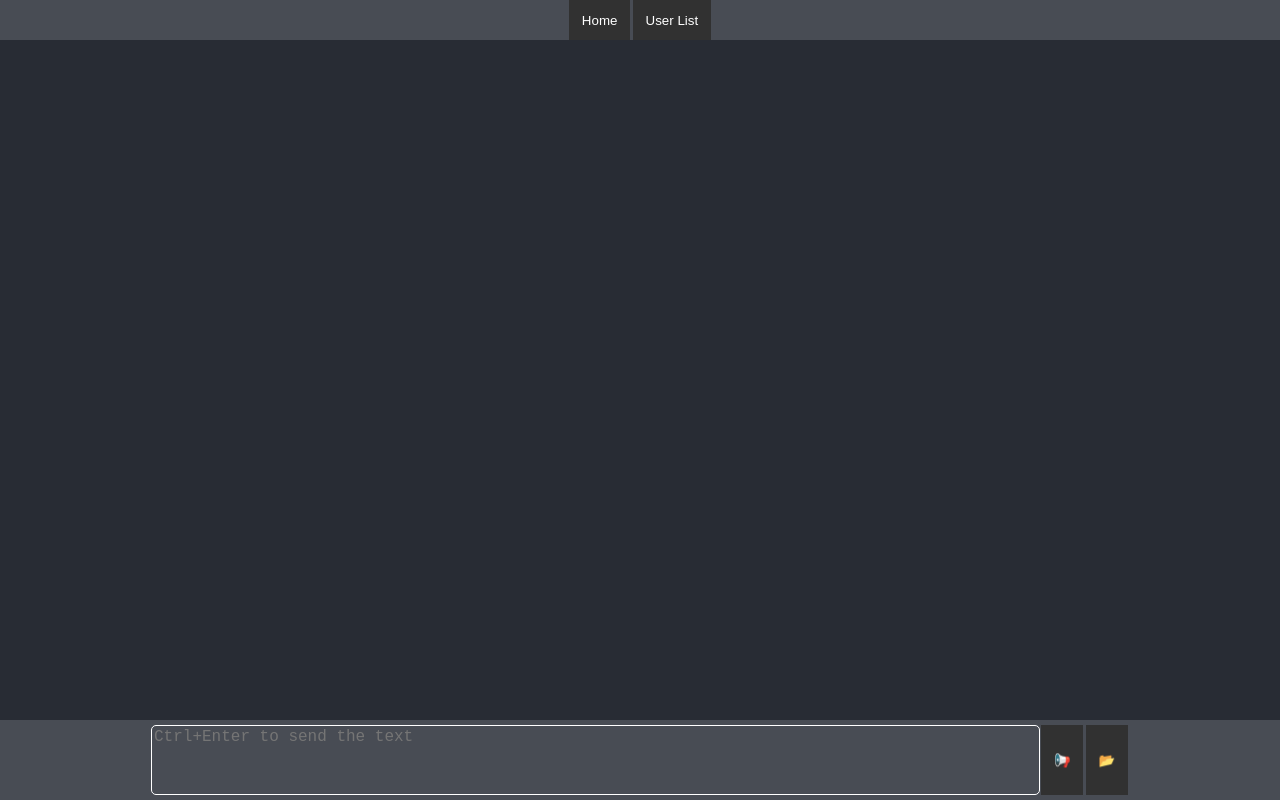
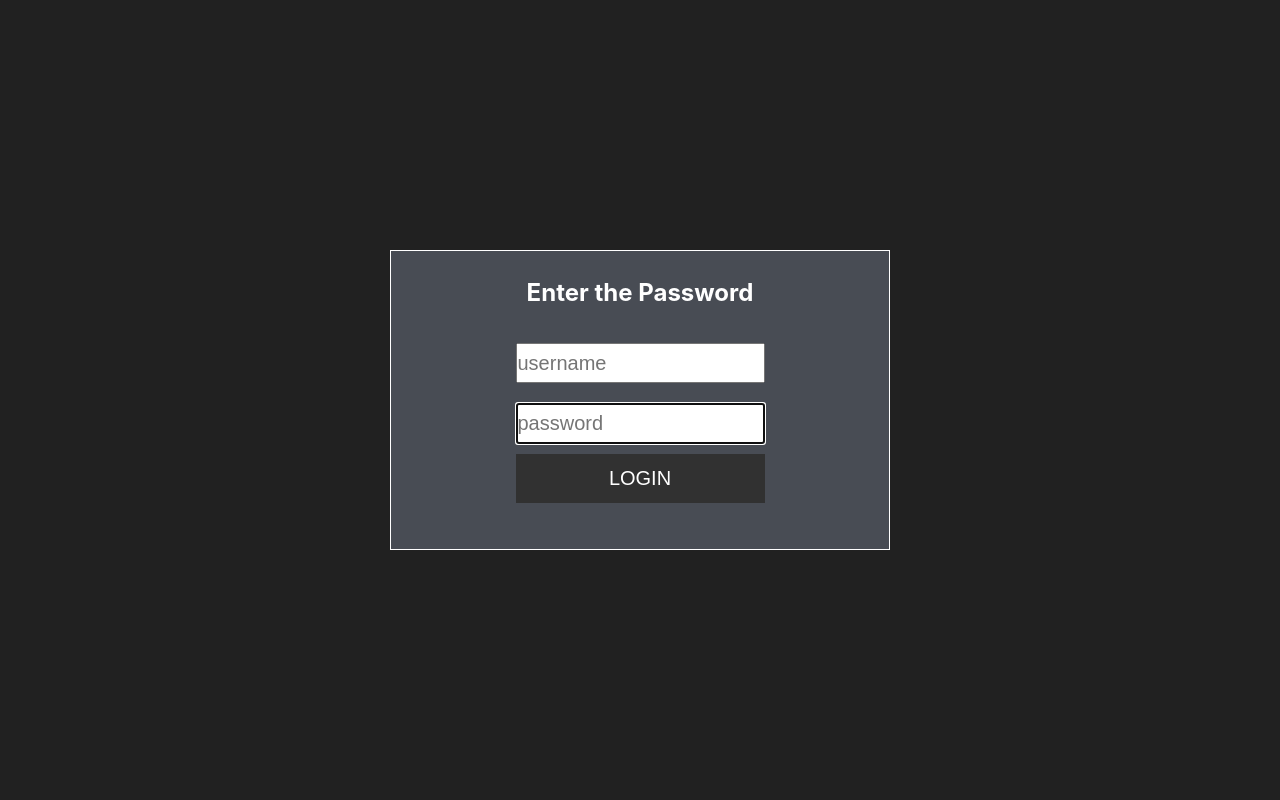
Before and after one commit to dlguswo333/chatFile-front, a React (Create React App) app: page / in a window 1280 px wide. Built offline with nearby package versions, Linux system fonts and the light colour scheme.

Commit message:
edit sign in

```diff
--- a/src/App.js
+++ b/src/App.js
@@ -26,9 +26,11 @@ class App extends Component {
     this.sendFile = this.sendFile.bind(this);
     this.downloadFile = this.downloadFile.bind(this);
     this.onInputTextChange = this.onInputTextChange.bind(this);
+    this.signIn = this.signIn.bind(this);
   }
 
   componentDidMount() {
+    if (this.state.isLoggedIn) {
       socket.on(data.front_connect, () => {
         this.setState({
           myUserName: socket.id,
@@ -47,6 +49,7 @@ class App extends Component {
         if (this.state.messageList !== [] || message.key !== this.state.messageList[this.state.messageList.length - 1].key)
           this.onReceive(message);
       });
+    }
   }
 
   onInputTextChange(value) {
@@ -98,8 +101,22 @@ class App extends Component {
     });
     this.refChatBoard.current.scrollToBottom();
   }
+
+  signIn(id, pw) {
+    var formData = new FormData();
+    formData.append('id', id);
+    formData.append('pw', pw);
+    axios.post(`http://localhost:${data.back_port}/signIn`, formData, {
+
+    }).then((res) => {
+      console.log('sign in');
+    }).catch((err) => {
+      console.error(err.message);
+    })
+  }
+
   render() {
-    if (!this.state.isLoggedIn) {
+    if (this.state.isLoggedIn) {
       return (
         <div className="App">
           <Navi />
@@ -122,7 +139,7 @@ class App extends Component {
     else {
       return (
         <div className="App">
-          <Login ></Login>
+          <Login signIn={this.signIn}></Login>
         </div>
       );
     }
--- a/src/Login.css
+++ b/src/Login.css
@@ -12,24 +12,26 @@
   text-align: center;
 }
 input{
-  width: 250px;
+  width: 50%;
   font-size: 15pt;
-  line-height: 30px;
+  line-height: 15pt;
+  padding: 5pt 0;
   margin-top: 10px;
   margin-bottom: 10px;
 }
 h2{
-  padding: 10px;
+  padding: 5pt;
   margin: none;
 }
 .LoginButton{
   font-size: 15pt;
-  width: 200px;
-  height: 50px;
+  width: 50%;
+  padding: 10pt 0;
   border-radius: none;
   background-color: #313131;
   border: none;
   color: white;
+  transition: 0.3s;
 }
 .LoginButton:hover{
   background-color: #CA3E47;
--- a/src/Login.js
+++ b/src/Login.js
@@ -6,12 +6,13 @@ class Login extends Component {
     super(props);
     this.state =
     {
-      value: ''
+      id: '',
+      pw: ''
     };
     this.log = this.log.bind(this);
     this.onSubmit = this.onSubmit.bind(this);
-    this.refUserName = React.createRef();
-    this.refPassword = React.createRef();
+    this.refId = React.createRef();
+    this.Pw = React.createRef();
   }
   log(e) {
     e.preventDefault();
@@ -20,7 +21,7 @@ class Login extends Component {
   };
   onSubmit(e) {
     e.preventDefault();
-    console.log(this.state.value);
+    this.props.signIn(this.state.id, this.state.pw);
   }
   render() {
     return (
@@ -30,17 +31,22 @@ class Login extends Component {
         }}>
           <h2>Enter the Password</h2>
           <div>
-            < input type="text" placeholder="username" ref={this.refUserName}
+            < input type="text"
+              placeholder="username"
+              ref={this.refId}
               onChange={(e) => {
                 e.preventDefault();
-                console.log(e.target.value);
+                this.setState({ id: e.target.value });
               }}
             ></input>
           </div>
           <div>
-            < input type="password" placeholder="password" ref={this.refPassword}
+            < input type="password"
+              placeholder="password"
+              ref={this.Pw}
               onChange={(e) => {
-                this.log(e)
+                e.preventDefault();
+                this.setState({ pw: e.target.value });
               }}
               autoFocus={true} value={this.state.value}></input>
           </div>
```
Lines whose indentation alone changed are shown as unchanged.
